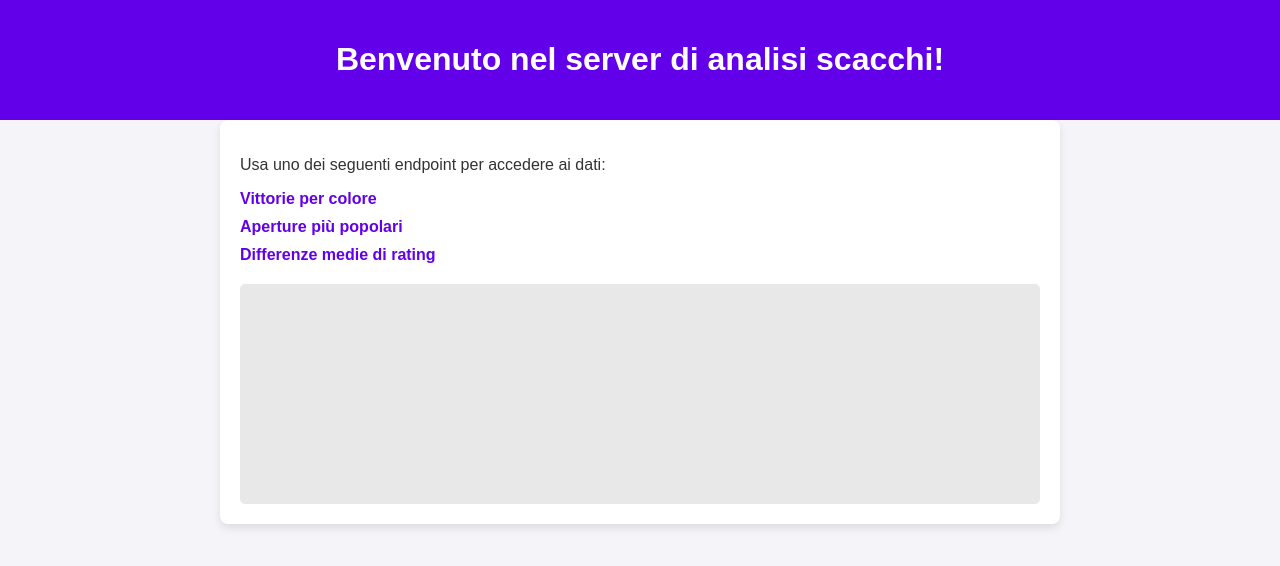
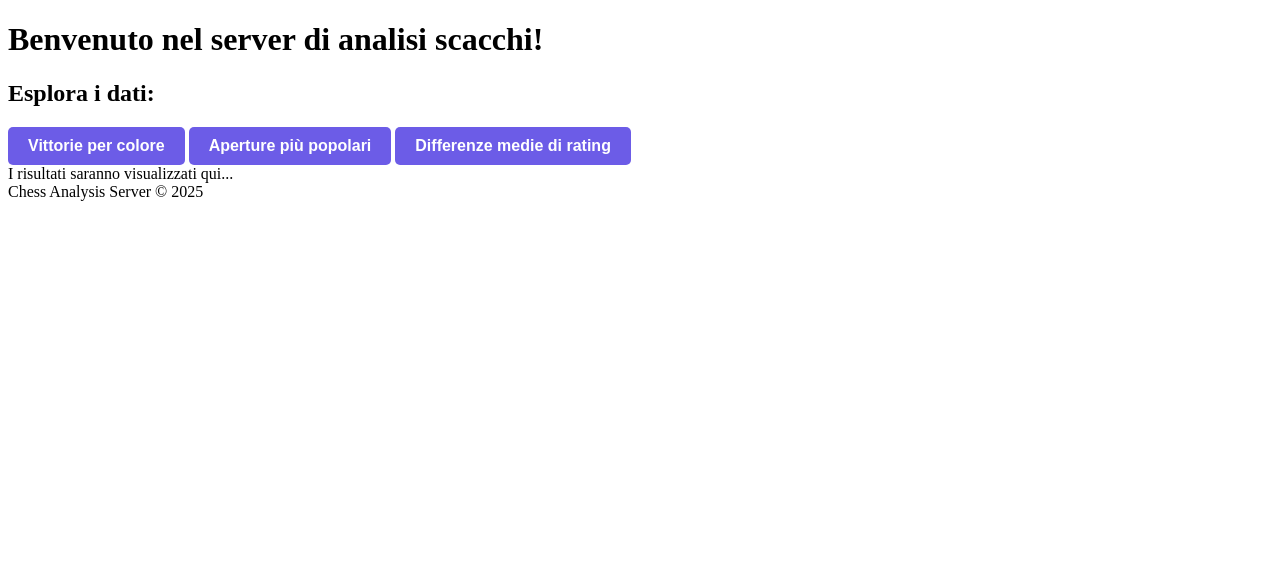
Before and after one commit to PaoloPangallo/BigDataSpark, a website built with Vite: page src/main/webapp/index.html in a window 1280 px wide. Built offline with nearby package versions, Linux system fonts and the light colour scheme.

```diff
--- a/src/main/webapp/css/style.css
+++ b/src/main/webapp/css/style.css
@@ -1,58 +1,51 @@
-/* Stili di base */
-body {
-    font-family: Arial, sans-serif;
-    background-color: #f4f4f9;
-    color: #333;
-    margin: 0;
-    padding: 0;
+/* Miglioramento tabella */
+.data-table {
+    width: 80%;
+    margin: 20px auto; /* Centrare la tabella */
+    border-collapse: collapse;
+    border-radius: 10px;
+    overflow: hidden;
+    box-shadow: 0px 4px 6px rgba(0, 0, 0, 0.1);
 }
 
-/* Header */
-header {
-    background-color: #6200ea;
-    color: white;
-    padding: 20px;
-    text-align: center;
+.data-table th,
+.data-table td {
+    border: 1px solid #ccc;
+    padding: 15px; /* Aumenta lo spazio interno */
+    text-align: left;
+    font-size: 1rem; /* Dimensione leggibile */
 }
 
-/* Main container */
-main {
-    padding: 20px;
-    max-width: 800px;
-    margin: auto;
-    background: white;
-    border-radius: 8px;
-    box-shadow: 0 4px 8px rgba(0, 0, 0, 0.1);
+.data-table th {
+    background-color: #6c5ce7;
+    color: white;
+    font-weight: bold;
+    text-transform: uppercase; /* Stile moderno */
 }
 
-/* Lista dei link */
-ul {
-    list-style: none;
-    padding: 0;
+.data-table tr:nth-child(even) {
+    background-color: #f9f9f9;
 }
 
-ul li {
-    margin: 10px 0;
+.data-table tr:hover {
+    background-color: #dfe6e9;
+    cursor: pointer;
 }
 
-ul li a {
-    text-decoration: none;
-    color: #6200ea;
+/* Miglioramento bottoni */
+button {
+    padding: 10px 20px;
+    font-size: 1rem;
     font-weight: bold;
+    color: white;
+    background-color: #6c5ce7;
+    border: none;
+    border-radius: 5px;
+    cursor: pointer;
+    transition: all 0.3s ease;
 }
 
-ul li a:hover {
-    text-decoration: underline;
+button:hover {
+    background-color: #5a4de7;
+    box-shadow: 0px 4px 6px rgba(0, 0, 0, 0.2);
 }
-
-/* Contenitore dei risultati */
-#resultContainer {
-    margin-top: 20px;
-    padding: 10px;
-    background: #e8e8e8;
-    border-radius: 5px;
-    min-height: 200px;
-    font-family: 'Courier New', Courier, monospace;
-    white-space: pre-wrap;
-    word-wrap: break-word;
-}
--- a/src/main/webapp/index.html
+++ b/src/main/webapp/index.html
@@ -7,25 +7,22 @@
     <link rel="stylesheet" href="css/style.css">
 </head>
 <body>
-
 <header>
     <h1>Benvenuto nel server di analisi scacchi!</h1>
 </header>
-
 <main>
-    <p>Usa uno dei seguenti endpoint per accedere ai dati:</p>
-    <ul>
-        <li><a href="#" onclick="loadData('/resultCounts')">Vittorie per colore</a></li>
-        <li><a href="#" onclick="loadData('/popularOpenings')">Aperture più popolari</a></li>
-        <li><a href="#" onclick="loadData('/avgRatingDiff')">Differenze medie di rating</a></li>
-    </ul>
-
-    <div id="resultContainer">
-        <!-- Qui verranno visualizzati i risultati -->
+    <h2>Esplora i dati:</h2>
+    <div class="endpoint-links">
+        <button onclick="loadData('/resultCounts')">Vittorie per colore</button>
+        <button onclick="loadData('/popularOpenings')">Aperture più popolari</button>
+        <button onclick="loadData('/avgRatingDiff')">Differenze medie di rating</button>
     </div>
+    <div id="loader" class="hidden"></div>
+    <div id="resultContainer">I risultati saranno visualizzati qui...</div>
 </main>
-
+<footer>
+    Chess Analysis Server © 2025
+</footer>
 <script src="js/script.js"></script>
-
 </body>
 </html>
--- a/src/main/webapp/js/script.js
+++ b/src/main/webapp/js/script.js
@@ -1,53 +1,63 @@
-// Funzione per caricare i dati da un endpoint
-async function loadData(endpoint) {
-    // Seleziona il contenitore dei risultati
-    const resultContainer = document.getElementById('resultContainer');
-    resultContainer.innerHTML = "<p style='color: gray;'>Caricamento in corso...</p>"; // Mostra un messaggio di caricamento
+// Funzione per creare una tabella dinamica dai dati CSV
+function createTableFromCSV(csvData) {
+    const rows = csvData.trim().split("\n");
+    const headers = rows[0].split(",");
+    const table = document.createElement("table");
+    table.classList.add("data-table");
 
-    try {
-        // Effettua una richiesta al server
-        const response = await fetch(endpoint);
+    // Creazione dell'intestazione
+    const thead = table.createTHead();
+    const headerRow = thead.insertRow();
+    headers.forEach(header => {
+        const th = document.createElement("th");
+        th.textContent = header.trim();
+        headerRow.appendChild(th);
+    });
 
-        if (!response.ok) {
-            throw new Error(`Errore ${response.status}: ${response.statusText}`);
-        }
+    // Creazione del corpo della tabella
+    const tbody = table.createTBody();
+    rows.slice(1).forEach(row => {
+        const rowData = row.split(",");
+        const tableRow = tbody.insertRow();
+        rowData.forEach(cell => {
+            const td = document.createElement("td");
+            td.textContent = cell.trim();
+            tableRow.appendChild(td);
+        });
+    });
 
-        // Legge i dati come testo
-        const data = await response.text();
-        console.log("Dati ricevuti:", data); // Logga i dati nella console per debugging
-
-        // Visualizza i dati nel contenitore in formato tabellare se possibile
-        if (endpoint.endsWith(".csv")) {
-            resultContainer.innerHTML = formatCSVToHTMLTable(data);
-        } else {
-            resultContainer.innerHTML = `<pre>${data}</pre>`; // Visualizza i dati come testo
-        }
-    } catch (error) {
-        console.error("Errore:", error); // Logga gli errori nella console
-        resultContainer.innerHTML = "<p style='color: red;'>Errore nel recupero dei dati.</p>"; // Mostra un messaggio di errore
-    }
+    return table;
 }
 
-// Funzione per convertire il contenuto CSV in una tabella HTML
-function formatCSVToHTMLTable(csvData) {
-    const rows = csvData.split("\n");
-    if (rows.length === 0) return "<p style='color: red;'>Nessun dato disponibile.</p>";
+// Modifica della funzione loadData
+function loadData(endpoint) {
+    const resultContainer = document.getElementById("resultContainer");
+    const loader = document.getElementById("loader");
 
-    const header = rows[0].split(",");
-    const tableRows = rows.slice(1).map(row => {
-        const cells = row.split(",");
-        return `<tr>${cells.map(cell => `<td>${cell.trim()}</td>`).join("")}</tr>`;
-    });
+    // Mostra il loader
+    loader.classList.remove("hidden");
+    resultContainer.innerHTML = "";
 
-    // Costruisce la tabella HTML
-    return `
-        <table style="width: 100%; border-collapse: collapse; text-align: left;">
-            <thead style="background-color: #6200ea; color: white;">
-                <tr>${header.map(col => `<th style="padding: 8px; border: 1px solid #ddd;">${col.trim()}</th>`).join("")}</tr>
-            </thead>
-            <tbody>
-                ${tableRows.join("")}
-            </tbody>
-        </table>
-    `;
+    // Effettua una richiesta al server
+    fetch(endpoint)
+        .then(response => {
+            if (!response.ok) {
+                throw new Error("Errore nel recupero dei dati");
+            }
+            return response.text(); // Legge i dati come testo
+        })
+        .then(data => {
+            console.log("Dati ricevuti:", data); // Log dei dati
+            loader.classList.add("hidden");
+
+            // Mostra i dati in una tabella
+            const table = createTableFromCSV(data);
+            resultContainer.innerHTML = "";
+            resultContainer.appendChild(table);
+        })
+        .catch(error => {
+            console.error("Errore:", error); // Log degli errori
+            loader.classList.add("hidden");
+            resultContainer.innerHTML = "Errore nel recupero dei dati.";
+        });
 }
```
Also changed, not shown: src/main/webapp/WEB-INF/web.xml (+6 -12 lines), 2 other files.
